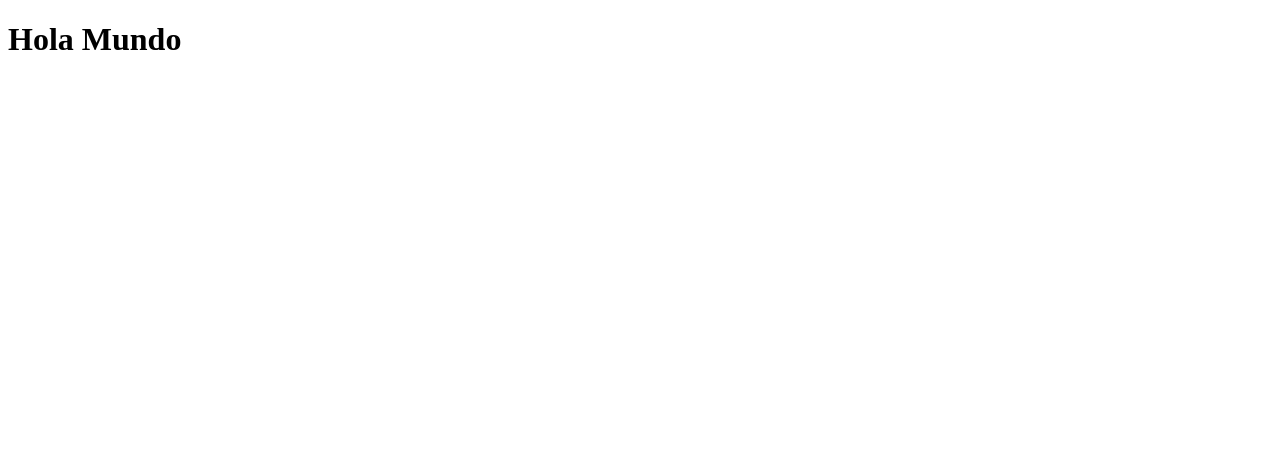
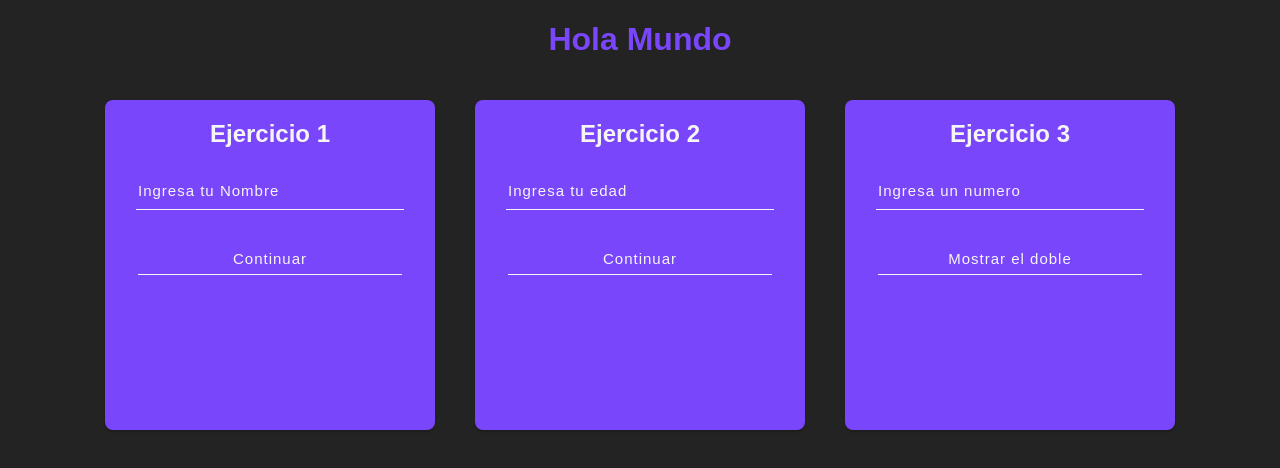
Before and after one commit to jame291104/bit06exercises, a plain HTML site: page docs/index2.html in a window 1280 px wide. Drawn offline with Linux system fonts and the light colour scheme; some packages are replaced by stand-ins of ours; a script that the page names is missing.

Commit message:
terminado js

```diff
--- a/docs/Js2/main2.js
+++ b/docs/Js2/main2.js
@@ -0,0 +1,46 @@
+//ejercicio 1
+function saludar() {
+    let nombre = document.getElementById("nombre").value;
+    if (nombre == "") {
+        Swal.fire({
+            icon: 'error',
+            title: 'Oops...',
+            text: 'No ingresaste tu nombre :(',
+            footer: 'Inténtalo de nuevo'
+          });
+    } else {
+        Swal.fire({
+            title: 'Hola ' + nombre,
+            width: 600,
+            padding: '3em',
+            color: '#716add',
+          })
+    }
+  }
+
+
+  //Ejerecicio 2
+  function edadDelUsuario() {
+        let edad = Number(document.getElementById("edad"));
+        edad >= 18 ? Swal.fire(
+            '!Excelente!',
+            'Ahora presiona CONTINUAR',
+            'success'
+          ) : Swal.fire({
+            icon: 'error',
+            title: 'Oops...',
+            text: 'Los datos que ingresaste no son correctos!',
+            footer: 'Inténtalo de nuevo'
+          });
+      }
+
+
+  //Ejercicio 3
+  function elDoble() {
+    let numero = parseInt(document.getElementById("numero"));
+    let resultado = numero * 2;
+    Swal.fire(
+        'El doble de' + numero , 'es' + resultado,
+        'success'
+      );
+  }
--- a/docs/css2/main2.css
+++ b/docs/css2/main2.css
@@ -0,0 +1,134 @@
+body{
+    background-color: #232323;
+     margin: 0;
+     padding: 0;
+     font-family: 'Arimo', sans-serif;
+
+}
+.container{
+    width: 100%;
+    max-width: 1800px;
+    display: flex;
+    flex-wrap: wrap;
+    justify-content: center;
+    margin: auto
+}
+
+/*Carta 1*/
+.hola{
+    color: #7a46fb;
+    text-align: center;
+}
+.container .card-1{
+    width: 330px;
+    height: 330px;
+    border-radius: 8px;
+    box-shadow: 0 2px 2px rgba(0, 0, 0, 0.2);
+    overflow: hidden;
+    margin: 20px;
+    text-align: center;
+    transition: all 0.25s;
+    background-color: #7a46fb;
+}
+.container .card-1:hover{
+    transform: translateY(-15px);
+    box-shadow: 0 12px 16px rgba(0, 0, 0, 0.439);
+}
+.container .card-1 input{
+    width: 80%;
+    height: 35px;
+    padding-top: 5px;
+    margin-bottom: 30px;
+    background: transparent;
+    border-bottom: 1px solid #f5f5f5;
+    border-top: none;
+    border-left: none;
+    border-right: none;
+    color: #f5f5f5;
+    outline: none;
+    font-size: 15px;
+    letter-spacing: 1px;
+}
+.container .card-1 ::placeholder{
+    color: #f5f5f5;
+}
+.container .card-1 h2{
+    color: #f5f5f5;
+}
+
+/*Carta 2*/
+.container .card-2{
+    width: 330px;
+    height: 330px;
+    border-radius: 8px;
+    box-shadow: 0 2px 2px rgba(0, 0, 0, 0.2);
+    overflow: hidden;
+    margin: 20px;
+    text-align: center;
+    transition: all 0.25s;
+    background-color: #7a46fb;
+}
+.container .card-2:hover{
+    transform: translateY(-15px);
+    box-shadow: 0 12px 16px rgba(0, 0, 0, 0.439);
+}
+.container .card-2 input{
+    width: 80%;
+    height: 35px;
+    padding-top: 5px;
+    margin-bottom: 30px;
+    background: transparent;
+    border-bottom: 1px solid #f5f5f5;
+    border-top: none;
+    border-left: none;
+    border-right: none;
+    color: #f5f5f5;
+    outline: none;
+    font-size: 15px;
+    letter-spacing: 1px;
+}
+.container .card-2 ::placeholder{
+    color: #f5f5f5;
+}
+.container .card-2 h2{
+    color: #f5f5f5;
+}
+
+
+/*Carta 3*/
+.container .card-3{
+    width: 330px;
+    height: 330px;
+    border-radius: 8px;
+    box-shadow: 0 2px 2px rgba(0, 0, 0, 0.2);
+    overflow: hidden;
+    margin: 20px;
+    text-align: center;
+    transition: all 0.25s;
+    background-color: #7a46fb;
+}
+.container .card-3:hover{
+    transform: translateY(-15px);
+    box-shadow: 0 12px 16px rgba(0, 0, 0, 0.439);
+}
+.container .card-3 input{
+    width: 80%;
+    height: 35px;
+    padding-top: 5px;
+    margin-bottom: 30px;
+    background: transparent;
+    border-bottom: 1px solid #f5f5f5;
+    border-top: none;
+    border-left: none;
+    border-right: none;
+    color: #f5f5f5;
+    outline: none;
+    font-size: 15px;
+    letter-spacing: 1px;
+}
+.container .card-3 ::placeholder{
+    color: #f5f5f5;
+}
+.container .card-3 h2{
+    color: #f5f5f5;
+}
--- a/docs/index2.html
+++ b/docs/index2.html
@@ -4,9 +4,29 @@
     <meta charset="UTF-8">
     <meta http-equiv="X-UA-Compatible" content="IE=edge">
     <meta name="viewport" content="width=device-width, initial-scale=1.0">
-    <title>Document</title>
+    <title>Ejercicio</title>
+    <link rel="stylesheet" href="./css2/main2.css">
 </head>
 <body>
-    <h1>Hola Mundo</h1>
+    <h1 class="hola">Hola Mundo</h1>
+    <div class="container">
+        <div class="card-1">
+            <h2>Ejercicio 1</h2>
+            <input type="text" placeholder="Ingresa tu Nombre" id="nombre">
+            <input type="submit" onclick="saludar()" value="Continuar">
+        </div>
+        <div class="card-2">
+            <h2>Ejercicio 2</h2>
+            <input type="number" placeholder="Ingresa tu edad" id="edad">
+            <input type="submit" onclick="edadDelUsuario()" value="Continuar">
+        </div>
+        <div class="card-3">
+            <h2>Ejercicio 3</h2>
+            <input type="text" placeholder="Ingresa un numero" id="numero">
+            <input type="submit" onclick="elDoble()" value="Mostrar el doble">
+        </div>
+    </div>
 </body>
+<script src="Js2/main2.js"></script>
+<script src="https://cdn.jsdelivr.net/npm/sweetalert2@11"></script>
 </html>
```
